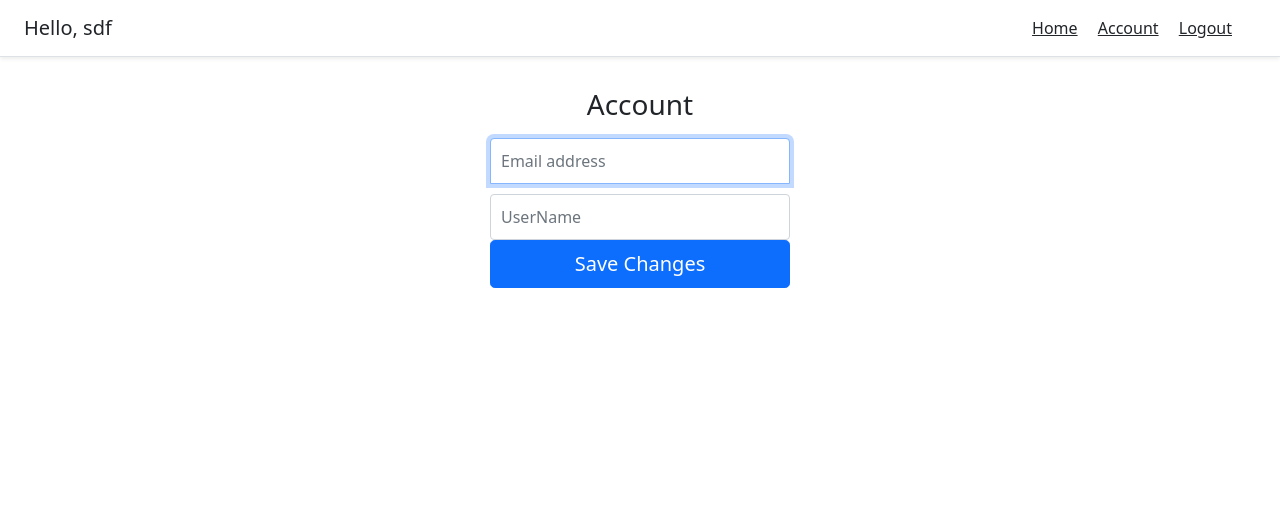
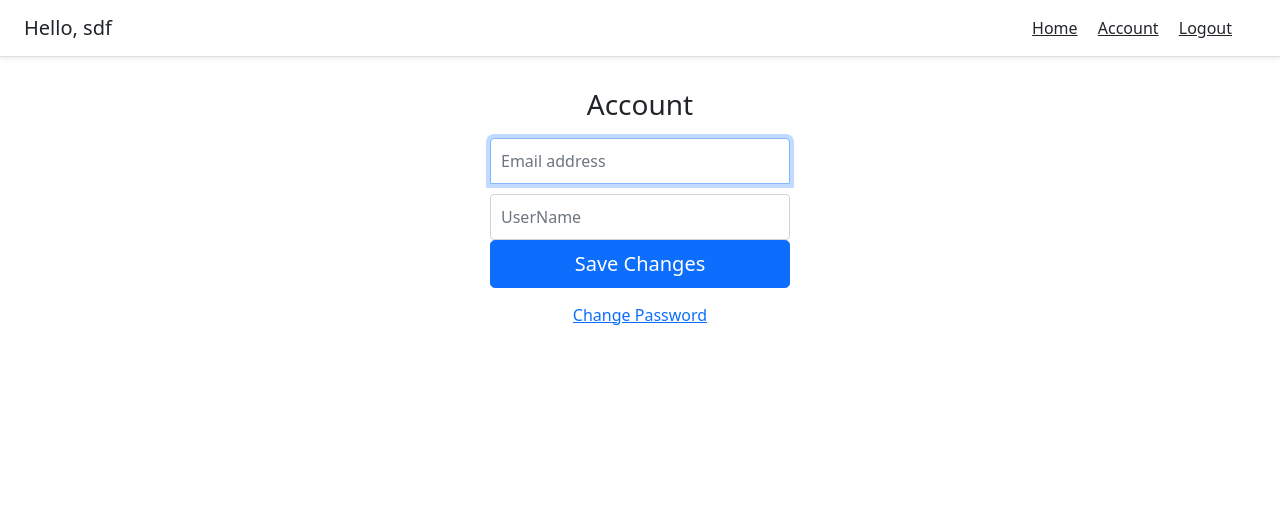
Before and after one commit to hashimTahir/Python-Django-Playground, a Django app: page /account/ in a window 1280 px wide. Shown: the top 524 px of the page. Run offline with Django 3.2, Linux system fonts and the light colour scheme; a user stored in the database is signed in.

Commit message:
password reset and change password links added.

```diff
--- a/account/templates/account/account.html
+++ b/account/templates/account/account.html
@@ -72,4 +72,10 @@
     <button class="w-100 btn btn-lg btn-primary" type="submit">Save Changes</button>
 </form>
 
+
+<div class="d-flex flex-column">
+      <a class="m-auto" href="{% url 'password_change' %}">Change Password</a>
+
+</div>
+
 {% endblock content %}
--- a/account/templates/account/login.html
+++ b/account/templates/account/login.html
@@ -65,5 +65,9 @@
 	<button class="w-100 btn btn-lg btn-primary" type="submit">Log in</button>
 </form>
 
+<div class="d-flex flex-column">
+	<a class="m-auto" href="{% url 'password_reset' %}">Reset Password</a>
+
+</div>
 
 {% endblock content %}
```
